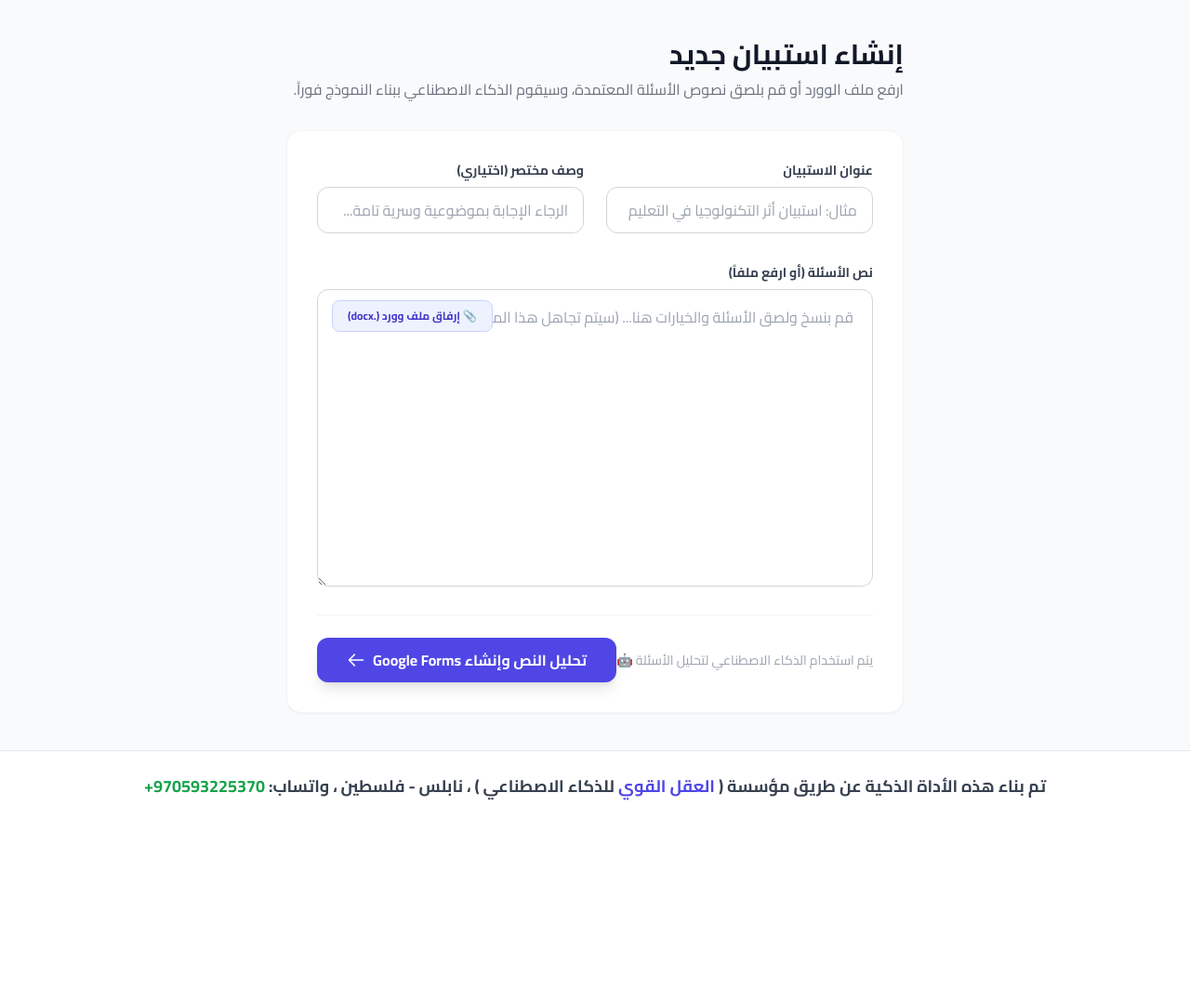
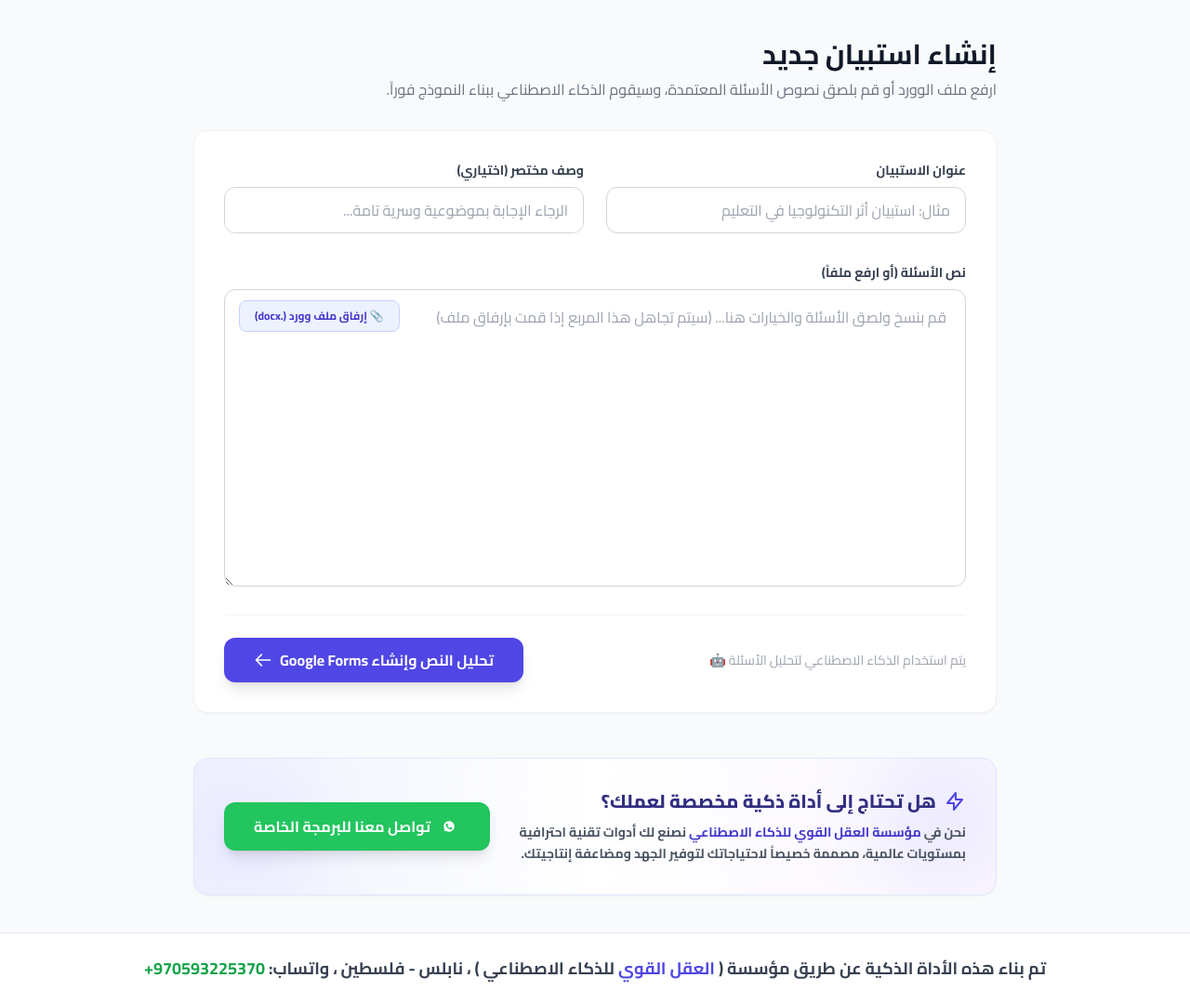
Before and after one commit to NinjaWorld1234/Google-Forms, a FastAPI app: template templates/dashboard.html in a window 1280 px wide. Shown: the part 81-1161 px from the top of the page at 93% size. Before the commit the page ends 942 px from the top, so only its background shows below. Run offline with FastAPI, Linux system fonts and the light colour scheme; the template is opened without the code that fills it, so the values that code supplies are empty; some libraries are stand-ins or nearby versions.

Commit message:
UI: Add promotional banners for Strong Mind Foundation

```diff
--- a/templates/dashboard.html
+++ b/templates/dashboard.html
@@ -93,6 +93,27 @@
             </form>
         </div>
 
+        <!-- Ad Banner -->
+        <div class="mt-12 bg-gradient-to-r from-indigo-50 via-white to-purple-50 rounded-2xl border border-indigo-100 p-8 flex flex-col md:flex-row items-center justify-between gap-6 shadow-sm transition-transform hover:-translate-y-1 duration-300 relative overflow-hidden">
+            <div class="absolute top-0 right-0 w-32 h-32 bg-indigo-200 rounded-full mix-blend-multiply filter blur-2xl opacity-30"></div>
+            <div class="absolute bottom-0 left-0 w-32 h-32 bg-purple-200 rounded-full mix-blend-multiply filter blur-2xl opacity-30"></div>
+
+            <div class="text-center sm:text-right flex-1 relative z-10">
+                <h3 class="text-xl font-extrabold text-indigo-900 mb-2 flex items-center justify-center sm:justify-start gap-2">
+                    <svg class="w-6 h-6 text-indigo-600" fill="none" stroke="currentColor" viewBox="0 0 24 24"><path stroke-linecap="round" stroke-linejoin="round" stroke-width="2" d="M13 10V3L4 14h7v7l9-11h-7z"></path></svg>
+                    هل تحتاج إلى أداة ذكية مخصصة لعملك؟
+                </h3>
+                <p class="text-gray-600 font-bold leading-relaxed text-sm">
+                    نحن في <span class="text-indigo-700">مؤسسة العقل القوي للذكاء الاصطناعي</span> نصنع لك أدوات تقنية احترافية بمستويات عالمية، مصممة خصيصاً لاحتياجاتك لتوفير الجهد ومضاعفة إنتاجيتك.
+                </p>
+            </div>
+
+            <a href="https://wa.me/970593225370" target="_blank" class="relative z-10 shrink-0 inline-flex items-center justify-center gap-2 px-8 py-3.5 bg-green-500 hover:bg-green-600 text-white font-bold rounded-xl transition-all shadow-lg hover:shadow-green-500/30 transform hover:scale-105">
+                <svg class="w-6 h-6" fill="currentColor" viewBox="0 0 24 24"><path d="M12.031 6.172c-3.181 0-5.767 2.586-5.768 5.766-.001 1.298.38 2.27 1.019 3.287l-.582 2.128 2.182-.573c.978.58 1.911.928 3.145.929 3.178 0 5.767-2.587 5.768-5.766.001-3.187-2.575-5.77-5.764-5.771zm3.392 8.244c-.144.405-.837.774-1.17.824-.299.045-.677.063-1.092-.069-.252-.08-.575-.187-.988-.365-1.739-.751-2.874-2.502-2.961-2.617-.087-.116-.708-.94-.708-1.793s.448-1.273.607-1.446c.159-.173.346-.217.462-.217l.332.006c.106.005.249-.04.39.298.144.347.491 1.2.534 1.287.043.087.072.188.014.304-.058.116-.087.188-.173.289l-.26.304c-.087.086-.177.18-.076.354.101.174.449.741.964 1.201.662.591 1.221.774 1.393.86s.274.072.376-.043c.101-.116.433-.506.549-.68.116-.173.231-.145.39-.087s1.011.477 1.184.564.289.13.332.202c.045.072.045.419-.099.824z"></path></svg>
+                تواصل معنا للبرمجة الخاصة
+            </a>
+        </div>
+
     </main>
 
     <!-- Footer -->
```
Also changed, not shown: templates/success.html (+14 -0 lines).
